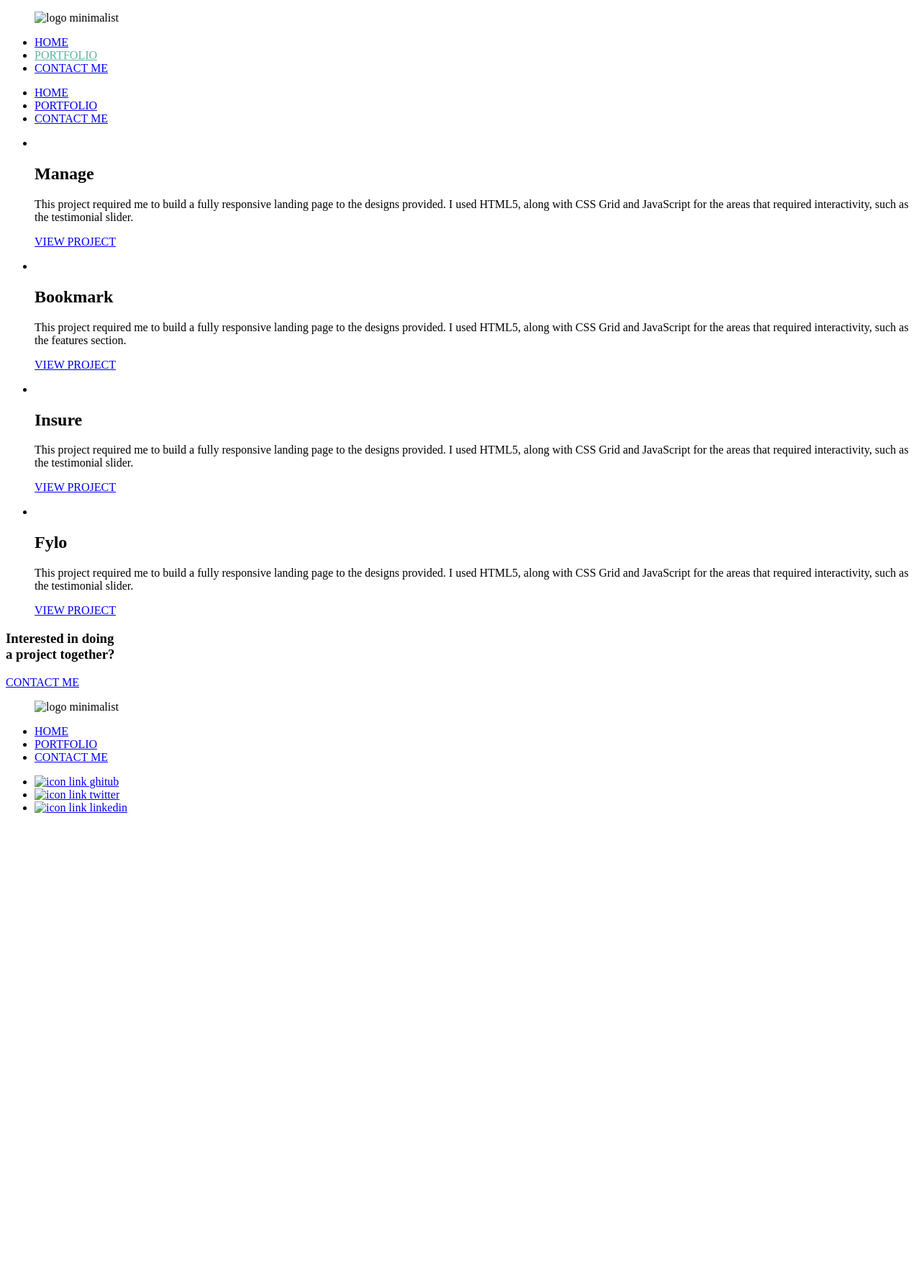
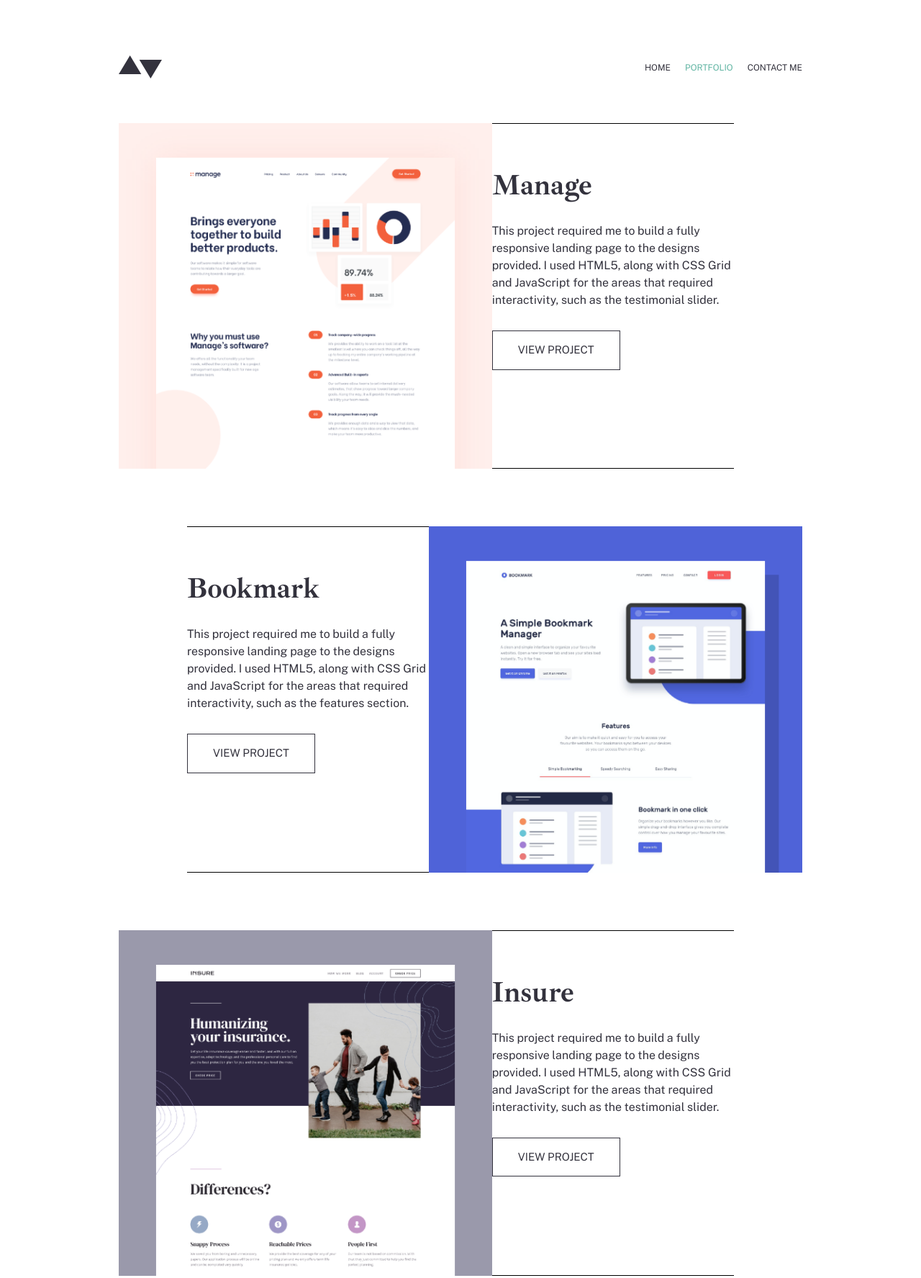
Before and after one commit to chloe-sadry/ECF-MINIMALIST-PORTFOLIO, a plain HTML site: page portfolio.html in a window 1280 px wide. Shown: the top 1775 px of the page at 72% size. Before the commit the page ends 1147 px from the top, so only its background shows below. Drawn offline with Linux system fonts and the light colour scheme; the site is published under a folder, as on GitHub Pages, so addresses that start at the root find nothing.

Commit message:
alt and slash forgotten

```diff
--- a/contact.html
+++ b/contact.html
@@ -4,28 +4,28 @@
     <meta charset="UTF-8">
     <meta http-equiv="X-UA-Compatible" content="IE=edge">
     <meta name="viewport" content="width=device-width, initial-scale=1.0">
-    <link rel="stylesheet" href="/css/base.css">
-    <link rel="stylesheet" href="/css/style.css">
+    <link rel="stylesheet" href="css/base.css">
+    <link rel="stylesheet" href="css/style.css">
     <title>Minimalist Portfolio</title>
 </head>
 <body>
     <header class="site-header container-margin">
         <div class="header-container">
             <figure class="logo-header">
-                <img src="/ressources/logo-nb.svg" alt="logo minimalist">
+                <img src="ressources/logo-nb.svg" alt="logo minimalist">
             </figure>
             <div id="root">
                 <div id="topnav" class="topnav">
                     <nav id="topnav_menu" class="main-nav">
                         <ul>
                             <li class="main-nav-items">
-                                <a href="/index.html">HOME</a>
+                                <a href="index.html">HOME</a>
                             </li>
                             <li class="main-nav-items">
-                                <a href="/portfolio.html">PORTFOLIO</a>
+                                <a href="portfolio.html">PORTFOLIO</a>
                             </li>
                             <li class="main-nav-items">
-                                <a href="/contact.html" style="color: #5FB4A2">CONTACT ME</a>
+                                <a href="contact.html" style="color: #5FB4A2">CONTACT ME</a>
                             </li>
                         </ul>
                     </nav>
@@ -37,9 +37,9 @@
                     </a>
                     <nav role="navigation" id="topnav_responsive_menu">
                         <ul>
-                            <li><a href="/index.html">HOME</a></li>
-                            <li><a href="/portfolio.html">PORTFOLIO</a></li>
-                            <li><a href="/contact.html">CONTACT ME</a></li>
+                            <li><a href="index.html">HOME</a></li>
+                            <li><a href="portfolio.html">PORTFOLIO</a></li>
+                            <li><a href="contact.html">CONTACT ME</a></li>
                         </ul>
                     </nav>
                 </div>
@@ -56,17 +56,17 @@
                 <ul class="footer-social-list">
                     <li>
                         <a href="#">
-                            <img src="/ressources/github_n.svg" alt="icon link ghitub">
+                            <img src="ressources/github_n.svg" alt="icon link ghitub">
                         </a>
                     </li>
                     <li>
                         <a href="#">
-                            <img src="/ressources/twitter_n.svg" alt="icon link twitter">
+                            <img src="ressources/twitter_n.svg" alt="icon link twitter">
                         </a>
                     </li>
                     <li>
                         <a href="#">
-                            <img src="/ressources/linkedin-nb.svg" alt="icon link linkedin">
+                            <img src="ressources/linkedin-nb.svg" alt="icon link linkedin">
                         </a>
                     </li>
                 </ul>
@@ -105,18 +105,18 @@
     <footer class="main-footer">
         <div class="footer-container">
             <figure class="logo-footer">
-                <img src="/ressources/logo-b.svg" alt="logo minimalist">
+                <img src="ressources/logo-b.svg" alt="logo minimalist">
             </figure>
             <nav class="main-nav-footer">
                 <ul>
                     <li class="footer-nav-items">
-                        <a href="/index.html">HOME</a>
+                        <a href="index.html">HOME</a>
                     </li>
                     <li class="footer-nav-items">
-                        <a href="/portfolio.html">PORTFOLIO</a>
+                        <a href="portfolio.html">PORTFOLIO</a>
                     </li>
                     <li class="footer-nav-items">
-                        <a href="/contact.html">CONTACT ME</a>
+                        <a href="contact.html">CONTACT ME</a>
                     </li>
                 </ul>
             </nav>
@@ -124,17 +124,17 @@
             <ul class="footer-social-list">
                 <li>
                     <a href="#">
-                        <img src="/ressources/ghitub-b.svg" alt="icon link ghitub">
+                        <img src="ressources/ghitub-b.svg" alt="icon link ghitub">
                     </a>
                 </li>
                 <li>
                     <a href="#">
-                        <img src="/ressources/twitter-b.svg" alt="icon link twitter">
+                        <img src="ressources/twitter-b.svg" alt="icon link twitter">
                     </a>
                 </li>
                 <li>
                     <a href="#">
-                        <img src="/ressources/linkedin-b.svg" alt="icon link linkedin">
+                        <img src="ressources/linkedin-b.svg" alt="icon link linkedin">
                     </a>
                 </li>
             </ul>
--- a/portfolio.html
+++ b/portfolio.html
@@ -4,28 +4,28 @@
     <meta charset="UTF-8">
     <meta http-equiv="X-UA-Compatible" content="IE=edge">
     <meta name="viewport" content="width=device-width, initial-scale=1.0">
-    <link rel="stylesheet" href="/css/base.css">
-    <link rel="stylesheet" href="/css/style.css">
+    <link rel="stylesheet" href="css/base.css">
+    <link rel="stylesheet" href="css/style.css">
     <title>Minimalist Portfolio</title>
 </head>
 <body>
     <header class="site-header container-margin">
         <div class="header-container">
             <figure class="logo-header">
-                <img src="/ressources/logo-nb.svg" alt="logo minimalist">
+                <img src="ressources/logo-nb.svg" alt="logo minimalist">
             </figure>
             <div id="root">
                 <div id="topnav" class="topnav">
                     <nav id="topnav_menu" class="main-nav">
                         <ul>
                             <li class="main-nav-items">
-                                <a href="/index.html">HOME</a>
+                                <a href="index.html">HOME</a>
                             </li>
                             <li class="main-nav-items">
-                                <a href="/portfolio.html" style="color: #5FB4A2">PORTFOLIO</a>
+                                <a href="portfolio.html" style="color: #5FB4A2">PORTFOLIO</a>
                             </li>
                             <li class="main-nav-items">
-                                <a href="/contact.html">CONTACT ME</a>
+                                <a href="contact.html">CONTACT ME</a>
                             </li>
                         </ul>
                     </nav>
@@ -37,9 +37,9 @@
                     </a>
                     <nav role="navigation" id="topnav_responsive_menu">
                         <ul>
-                            <li><a href="/index.html">HOME</a></li>
-                            <li><a href="/portfolio.html">PORTFOLIO</a></li>
-                            <li><a href="/contact.html">CONTACT ME</a></li>
+                            <li><a href="index.html">HOME</a></li>
+                            <li><a href="portfolio.html">PORTFOLIO</a></li>
+                            <li><a href="contact.html">CONTACT ME</a></li>
                         </ul>
                     </nav>
                 </div>
@@ -51,42 +51,42 @@
         <ul class="project-list">
             <li class="project-card">
                 <figure class="project-illustration">
-                    <img src="/ressources/portfolio-manage.png" alt="">
+                    <img src="ressources/portfolio-manage.png" alt="picture project manage">
                 </figure>
                 <div class="project-desc">
                     <h2>Manage</h2>
                     <p>This project required me to build a fully responsive landing page to the designs provided. I used HTML5, along with CSS Grid and JavaScript for the areas that required interactivity, such as the testimonial slider.</p>
-                    <a href="/portfolio_details_manage.html" class="btn-border">VIEW PROJECT</a>
+                    <a href="portfolio_details_manage.html" class="btn-border">VIEW PROJECT</a>
                 </div>
             </li>
             <li class="project-card">
                 <figure class="project-illustration">
-                    <img src="/ressources/portfolio-bookmark.png" alt="">
+                    <img src="ressources/portfolio-bookmark.png" alt="picture project bookmark">
                 </figure>
                 <div class="project-desc">
                     <h2>Bookmark</h2>
                     <p>This project required me to build a fully responsive landing page to the designs provided. I used HTML5, along with CSS Grid and JavaScript for the areas that required interactivity, such as the features section.</p>
-                    <a href="/portfolio_details_bookmark.html" class="btn-border">VIEW PROJECT</a>
+                    <a href="portfolio_details_bookmark.html" class="btn-border">VIEW PROJECT</a>
                 </div>
             </li>
             <li class="project-card">
                 <figure class="project-illustration">
-                    <img src="/ressources/portfolio-insure.png" alt="">
+                    <img src="ressources/portfolio-insure.png" alt="picture project insure">
                 </figure>
                 <div class="project-desc">
                     <h2>Insure</h2>
                     <p>This project required me to build a fully responsive landing page to the designs provided. I used HTML5, along with CSS Grid and JavaScript for the areas that required interactivity, such as the testimonial slider.</p>
-                    <a href="/portfolio_details_insure.html" class="btn-border">VIEW PROJECT</a>
+                    <a href="portfolio_details_insure.html" class="btn-border">VIEW PROJECT</a>
                 </div>
             </li>
             <li class="project-card">
                 <figure class="project-illustration">
-                    <img src="/ressources/portfolio-fylo.png" alt="">
+                    <img src="ressources/portfolio-fylo.png" alt="picture project fylo">
                 </figure>
                 <div class="project-desc">
                     <h2>Fylo</h2>
                     <p>This project required me to build a fully responsive landing page to the designs provided. I used HTML5, along with CSS Grid and JavaScript for the areas that required interactivity, such as the testimonial slider.</p>
-                    <a href="/portfolio_details_fylo.html" class="btn-border">VIEW PROJECT</a>
+                    <a href="portfolio_details_fylo.html" class="btn-border">VIEW PROJECT</a>
                 </div>
             </li>
 
@@ -97,7 +97,7 @@
         <section class="together-project portfolio">
             <h3>Interested in doing<br>a project together?</h3>
             <span class="style-ligne"></span>
-            <a href="/contact.html"  class="btn-border">CONTACT ME</a>
+            <a href="contact.html"  class="btn-border">CONTACT ME</a>
         </section>
 
 
@@ -108,18 +108,18 @@
     <footer class="main-footer">
         <div class="footer-container">
             <figure class="logo-footer">
-                <img src="/ressources/logo-b.svg" alt="logo minimalist">
+                <img src="ressources/logo-b.svg" alt="logo minimalist">
             </figure>
             <nav class="main-nav-footer">
                 <ul>
                     <li class="footer-nav-items">
-                        <a href="/index.html">HOME</a>
+                        <a href="index.html">HOME</a>
                     </li>
                     <li class="footer-nav-items">
-                        <a href="/portfolio.html">PORTFOLIO</a>
+                        <a href="portfolio.html">PORTFOLIO</a>
                     </li>
                     <li class="footer-nav-items">
-                        <a href="/contact.html">CONTACT ME</a>
+                        <a href="contact.html">CONTACT ME</a>
                     </li>
                 </ul>
             </nav>
@@ -127,17 +127,17 @@
             <ul class="footer-social-list">
                 <li>
                     <a href="#">
-                        <img src="/ressources/ghitub-b.svg" alt="icon link ghitub">
+                        <img src="ressources/ghitub-b.svg" alt="icon link ghitub">
                     </a>
                 </li>
                 <li>
                     <a href="#">
-                        <img src="/ressources/twitter-b.svg" alt="icon link twitter">
+                        <img src="ressources/twitter-b.svg" alt="icon link twitter">
                     </a>
                 </li>
                 <li>
                     <a href="#">
-                        <img src="/ressources/linkedin-b.svg" alt="icon link linkedin">
+                        <img src="ressources/linkedin-b.svg" alt="icon link linkedin">
                     </a>
                 </li>
             </ul>
```
Also changed, not shown: index.html (+20 -20 lines), portfolio_details_bookmark.html (+24 -24 lines), portfolio_details_fylo.html (+24 -24 lines), portfolio_details_insure.html (+24 -24 lines), portfolio_details_manage.html (+24 -24 lines).
